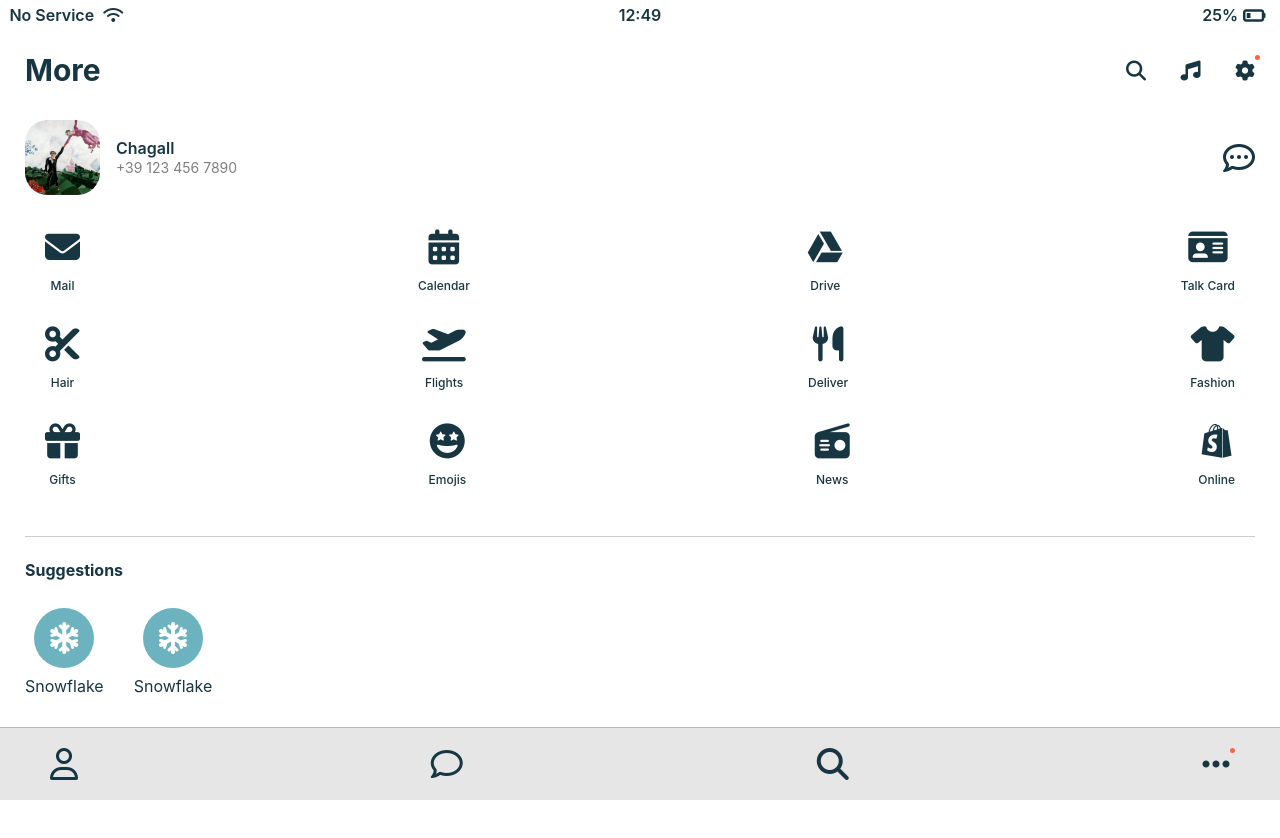
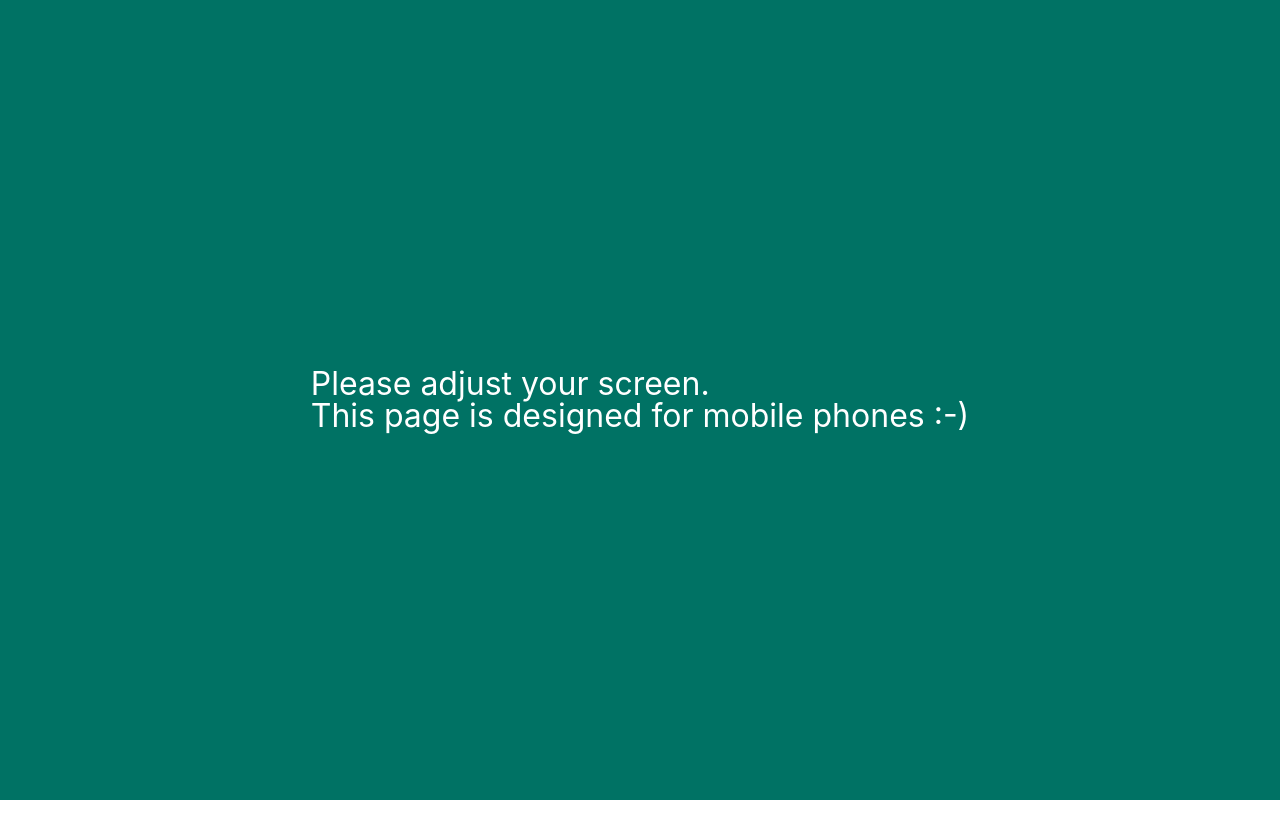
Before and after one commit to m-chagall/kokoa-clone-2022, a plain HTML site: page more.html in a window 1280 px wide. Shown: the top 838 px of the page. Drawn offline with Linux system fonts and the light colour scheme; a web font is replaced by a local one.

Commit message:
Update more.html

```diff
--- a/more.html
+++ b/more.html
@@ -123,9 +123,7 @@
                </div>
             </div>
         </div>
-
     </main>
-
 
     <nav class="nav">
         <ul class="nav__list">
@@ -140,7 +138,12 @@
                 <i class="fa-solid fa-ellipsis fa-2x"></i></a></li>
         </ul>
     </nav>
-
     </form>
+    <div id="no-mobile">
+      <span>
+        Please adjust your screen. <br />
+        This page is designed for mobile phones :-)
+      </span>
+    </div>
   </body>
 </html>
```
